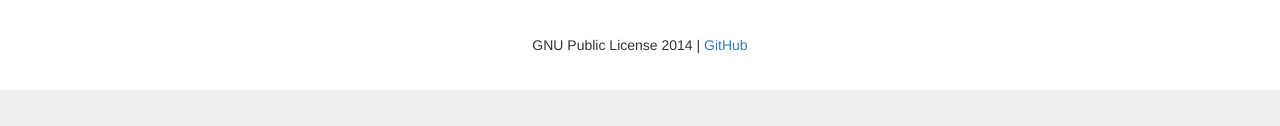
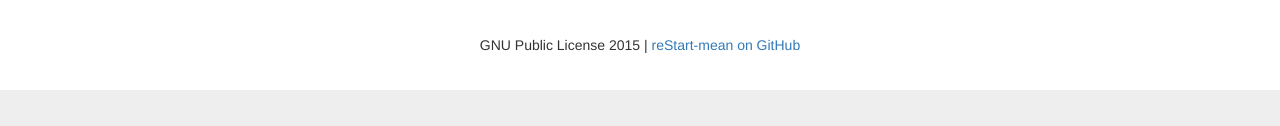
Before and after one commit to kmaida/mean-rsvp, a website: page public/index.html in a window 1280 px wide. Shown: the part 495-621 px from the top of the page. Drawn offline with Linux system fonts and the light colour scheme.

Commit message:
* Update footer link and date.

```diff
--- a/public/ng-app/footer/footer.tpl.html
+++ b/public/ng-app/footer/footer.tpl.html
@@ -1 +1 @@
-<p>GNU Public License 2014 | <a href="https://github.com/kmaida/restart-angular">GitHub</a></p>
+<p>GNU Public License 2015 | <a href="https://github.com/kmaida/reStart-mean">reStart-mean on GitHub</a></p>
```
